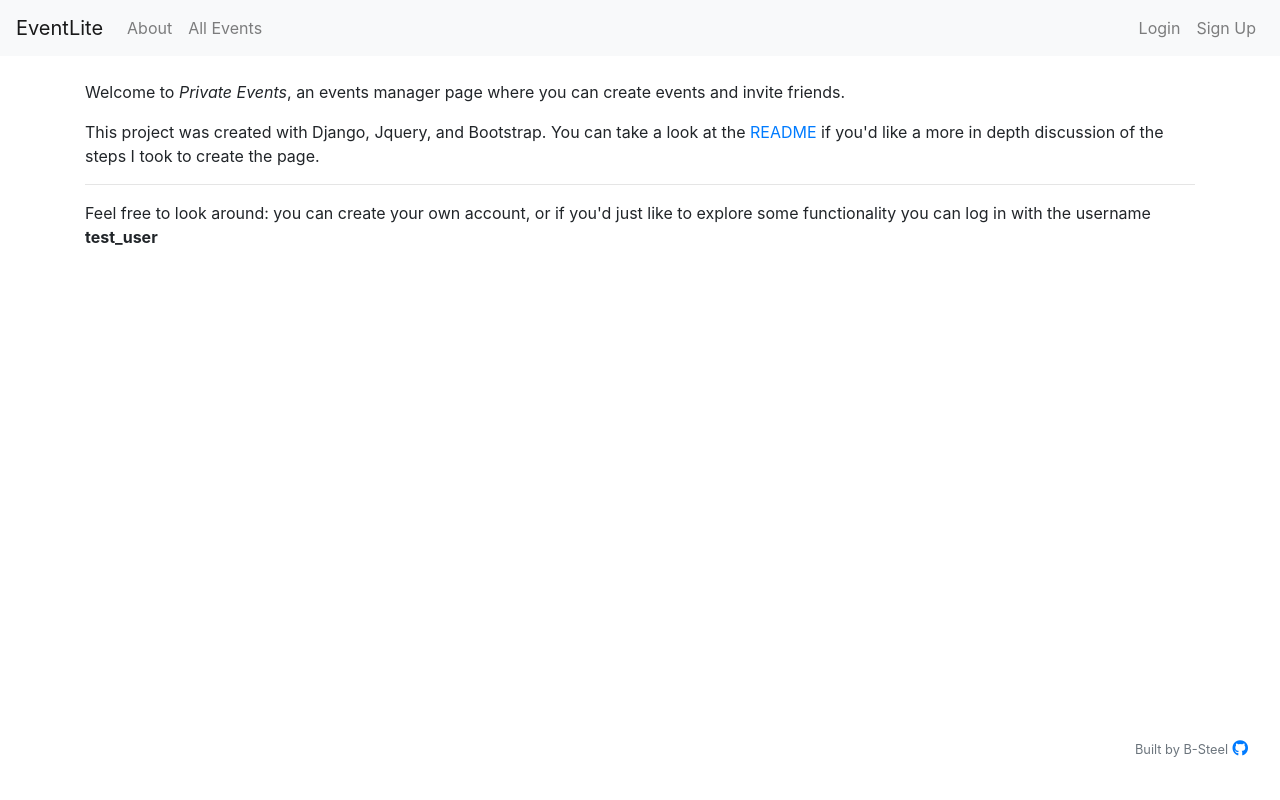
After one commit to b-steel/private-events, a Django app: template apps/core/templates/core/about.html in a window 1280 px wide. The commit adds this page. Run offline with Django 3.2, Linux system fonts and the light colour scheme; the template is opened without the code that fills it, so the values that code supplies are empty; parts of the project's set-up code (start-up, migrations or seed data) failed here and were passed over; some libraries are stand-ins or nearby versions.

Commit message:
Change About Page
Added the about page to the navbar.  Formatted text and links on the
about page

```diff
--- /dev/null
+++ b/apps/core/templates/core/about.html
@@ -0,0 +1,35 @@
+{% extends 'core/base.html' %}
+
+{# Load the tag library #}
+{% load bootstrap4 %}
+
+{# Load CSS and JavaScript #}
+{% bootstrap_css %}
+{% bootstrap_javascript jquery='full' %}
+
+{# Display django.contrib.messages as Bootstrap alerts #}
+{% bootstrap_messages %}
+
+
+{% block title %}Home {% endblock title %}
+
+
+{% block content %}
+<br>
+<div class="row">
+    <div class="col">
+        <p>Welcome to <em>Private Events</em>, an events manager page where you can create events and invite friends.
+        </p>
+        <p>This project was created with Django, Jquery, and Bootstrap.  You can take a look at the <a href="https://github.com/b-steel/private-events/blob/master/README.md">README</a> if you'd like a more in depth discussion of the steps I took to create the page.
+        </p>
+        <hr>
+        <p>Feel free to look around: you can create your own account, or if you'd just like to explore some
+            functionality you can log in with the username <strong>test_user</strong>
+        </p>
+
+    </div>
+</div>
+
+
+
+{% endblock content %}
--- a/apps/core/templates/core/base.html
+++ b/apps/core/templates/core/base.html
@@ -64,7 +64,10 @@
                     <div class="collapse navbar-collapse" id="navbarSupportedContent">
                         <ul class="navbar-nav mr-auto">
                             <li class="nav-item">
-                                <a class="nav-link" href="{% url 'core:index' %}">Index</a>
+                                <a class="nav-link" href="{% url 'core:about' %}">About</a>
+                            </li>
+                            <li class="nav-item">
+                                <a class="nav-link" href="{% url 'core:index' %}">All Events</a>
                             </li>
                             {% if user.is_authenticated %}
                             <li class="nav-item">
--- a/apps/core/urls.py
+++ b/apps/core/urls.py
@@ -3,7 +3,8 @@ from . import views
 
 app_name ='core'
 urlpatterns = [
-    path('', views.EventIndexView.as_view(), name='index'),
+    path('', views.AboutView.as_view(), name='about'),
+    path('index/', views.EventIndexView.as_view(), name='index'),
     path('event/new/', views.CreateEventView.as_view(), name='create_event'),
     path('event/<slug:event_id>/show/', views.EventDetailView.as_view(), name='event_details'),
     # path('event/<slug:event_id>/edit/', PLACEHOLDER, name='edit_event'),
--- a/apps/core/views.py
+++ b/apps/core/views.py
@@ -9,7 +9,9 @@ from . import models, forms
 from .models import User
 
 import json
-
+class AboutView(View):
+    def get(self, request):
+        return render(request, 'core/about.html', {})
 
 class EventDetailView(LoginRequiredMixin, View):
 
--- a/docker-compose.yml
+++ b/docker-compose.yml
@@ -2,10 +2,14 @@ version: '3.8'
 
 services:
   web:
-    build: ./
+    build:
+      context: ./
+      dockerfile: Dockerfile
     image: top-private-events:compose
     command: python manage.py runserver 0.0.0.0:8080
     ports:
       - 8000:8080
     env_file:
       - ./.env.dev
+    volumes:
+      - ./:/usr/src/app
```
Also changed, not shown: apps/core/templates/core/home.html (deleted, +0 -38 lines), 1 other file.
